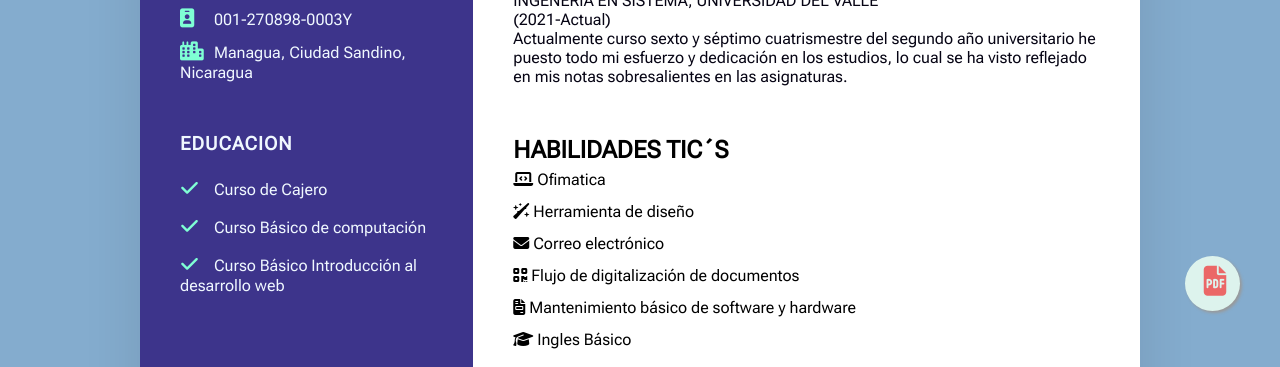
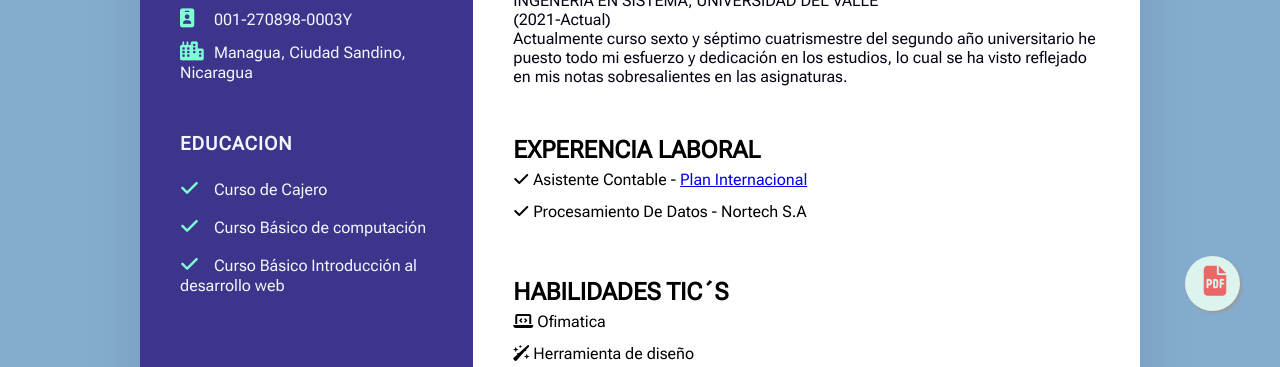
Before and after one commit to byjoziel/CV, a website: page index.html in a window 1280 px wide. Shown: the part 429-796 px from the top of the page. Drawn offline with nearby package versions, Linux system fonts and the light colour scheme.

Commit message:
actualizado

```diff
--- a/index.html
+++ b/index.html
@@ -107,6 +107,27 @@
             </div>
             <div class="about">
                 <h2 class="titulo3">
+                    EXPERENCIA LABORAL
+                </h2>
+                <ul>
+                    <li>
+                        <span class="icon"><i class="fa-solid fa-check"></i></span>
+                        <span class="text">
+                            Asistente Contable - <a href="https://plan-international.org/es/nicaragua" target="_blank">Plan Internacional</a>
+                        </span>
+                    </li>
+                </ul>
+                <ul>
+                    <li>
+                        <span class="icon"><i class="fa-solid fa-check"></i></span>
+                        <span class="text">Procesamiento De Datos -</span>
+                        <span class="text">Nortech S.A</span>
+                    </li>
+                </ul>
+
+            </div>
+            <div class="about">
+                <h2 class="titulo3">
                     HABILIDADES TIC´S
                 </h2>
                 <ul>
```
